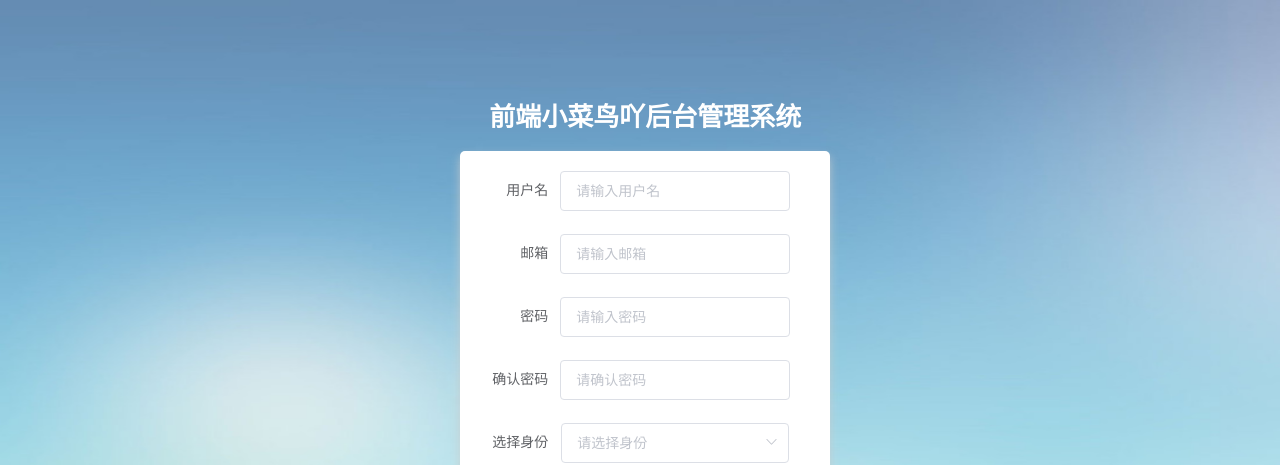
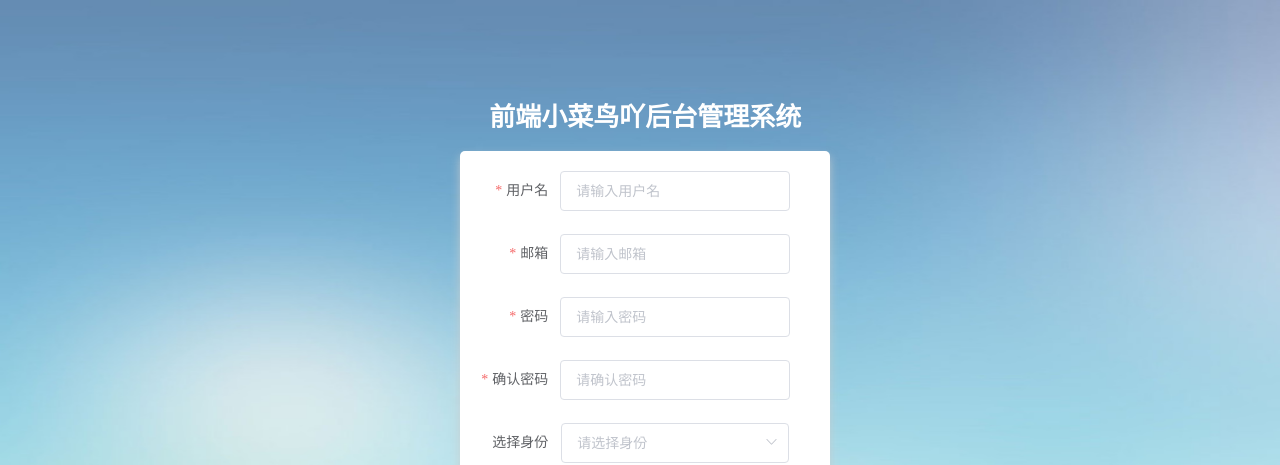
Before and after one commit to raomaiping/vue-node-admin-, a Vue app in the folder node-app/client/: page /register in a window 1280 px wide. Shown: the top 465 px of the page. Built offline with nearby package versions, Linux system fonts and the light colour scheme.

Commit message:
验证表单和注册按钮

```diff
--- a/node-app/client/src/views/register.vue
+++ b/node-app/client/src/views/register.vue
@@ -18,17 +18,17 @@
           </el-form-item>
 
           <el-form-item type="password" label="确认密码" prop="password2">
-            <el-input v-model="registerUser.name" placeholder="请确认密码"></el-input>
+            <el-input v-model="registerUser.password2" placeholder="请确认密码"></el-input>
           </el-form-item>
 
-          <el-form-item  label="选择身份">
-              <el-select v-model="registerUser.identity" placeholder="请选择身份">
-                  <el-option label="管理员" value="manger"></el-option>
-                  <el-option label="员工" value="employee"></el-option>
-              </el-select>
+          <el-form-item label="选择身份">
+            <el-select v-model="registerUser.identity" placeholder="请选择身份">
+              <el-option label="管理员" value="manger"></el-option>
+              <el-option label="员工" value="employee"></el-option>
+            </el-select>
           </el-form-item>
           <el-form-item>
-            <el-button type="primary" class="submit_btn" @click="subForm('registerForm')">注册</el-button>
+            <el-button type="primary" class="submit_btn" @click="submitForm('registerForm')">注册</el-button>
           </el-form-item>
         </el-form>
       </div>
@@ -41,15 +41,91 @@
 export default {
   name: "register",
   components: {},
-  data(){
+  data() {
+    let validatePass2 = (rule, value, callback) => {
+      if (value !== this.registerUser.password) {
+        callback(new Error("两次输入密码不一致!"));
+      } else {
+        callback();
+      }
+    };
     return {
-      registerUser:{
-        name:"",
-        email:"",
-        password:"",
-        password2:"",
-        identity:""
+      registerUser: {
+        name: "",
+        email: "",
+        password: "",
+        password2: "",
+        identity: ""
+      },
+      rules: {
+        name: [
+          {
+            required: true,
+            message: "用户名不能为空",
+            trigger: "blur"
+          },
+          {
+            min: 2,
+            max: 30,
+            message: "长度在2到30个字符之间",
+            trigger: "blur"
+          }
+        ],
+        email: [
+          {
+            required: true,
+            message: "邮箱不能为空",
+            trigger: "blur"
+          },
+          {
+            type: "email",
+            message: "邮箱格式不正确",
+            trigger: "blur"
+          }
+        ],
+        password: [
+          {
+            required: true,
+            message: "密码不能为空",
+            trigger: "blur"
+          },
+          {
+            min: 6,
+            max: 30,
+            message: "长度在6到30之间",
+            trigger: "blur"
+          }
+        ],
+        password2: [
+          {
+            required: true,
+            message: "确认密码不能为空",
+            trigger: "blur"
+          },
+          {
+            min: 6,
+            max: 30,
+            message: "长度在6到30之间",
+            trigger: "blur"
+          },
+          {
+            validator: validatePass2,
+            trigger: "blur"
+          }
+        ]
       }
+    };
+  },
+  methods: {
+    submitForm(formName) {
+      this.$refs[formName].validate(valid => {
+        if (valid) {
+          alert("submit!");
+        } else {
+          console.log("error submit!!");
+          return false;
+        }
+      });
     }
   }
 };
@@ -90,5 +166,4 @@ export default {
 .submit_btn {
   width: 100%;
 }
-
 </style>
```
